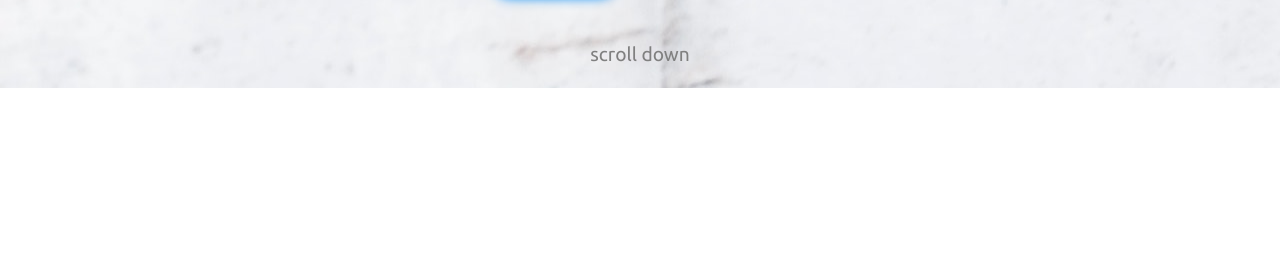
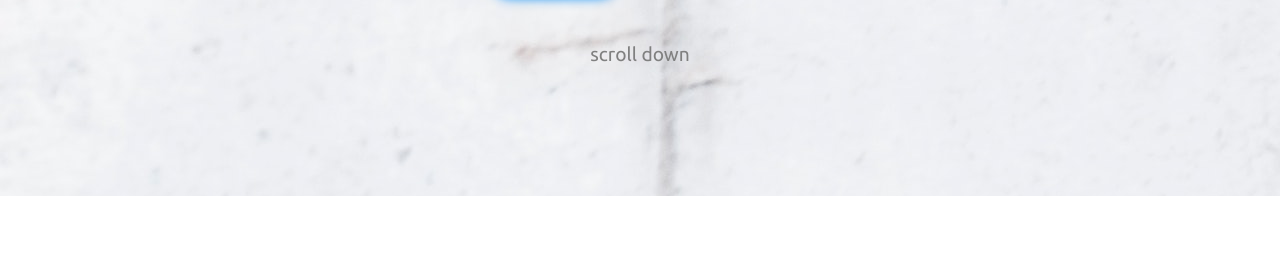
Before and after one commit to davdev14/my-website, a plain HTML site: page index.html in a window 1280 px wide. Shown: the part 504-772 px from the top of the page. Drawn offline with nearby package versions, Linux system fonts and the light colour scheme.

Commit message:
height adjusted for large screen in ome page

```diff
--- a/style.css
+++ b/style.css
@@ -357,6 +357,9 @@ background-color: #656565;
   .form-container {
     width: 600px;
   }
+  #home {
+    height: 700px;
+  }
 }
 
 @media screen and (min-width: 1024px){
@@ -387,6 +390,7 @@ background-color: #656565;
     text-align: center;
     margin: auto;
   }
+
 }
 /* project page */
 .back{
```
